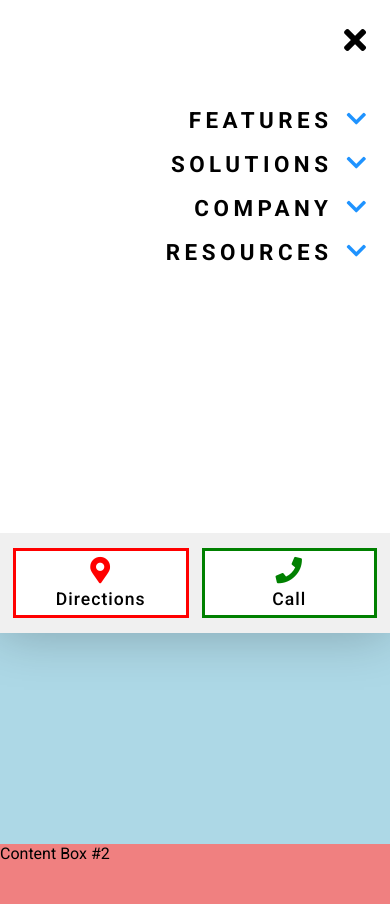
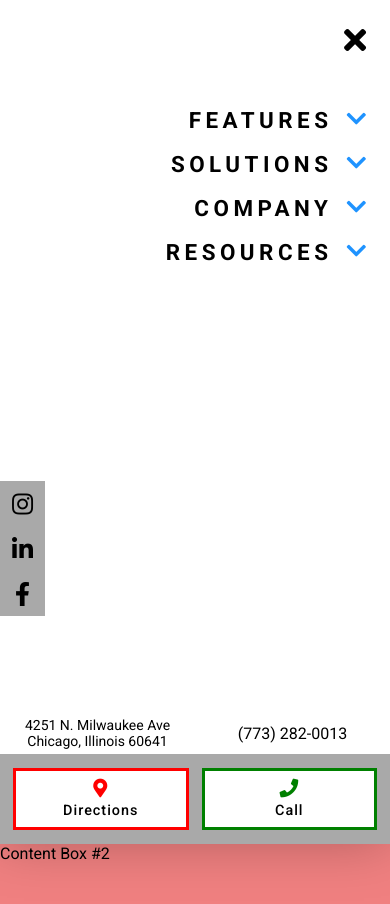
Before and after one commit to aalbareedi/frontend-practice, a plain HTML site: page mobileSite1/index.html in a window 390 px wide. Shown: the top 904 px of the page. Drawn offline with Linux system fonts and the light colour scheme.

Commit message:
mobile side nav

```diff
--- a/mobileSite1/mobile1.html
+++ b/mobileSite1/index.html
@@ -22,10 +22,6 @@
       rel="stylesheet"
     />
   </head>
-  <!-- <div class="directionsText">
-            4251 N. Milwaukee Ave Chicago, Illinois 60641
-          </div> -->
-  <!-- <div class="callText">(773) 282-0013</div> -->
   <body>
     <nav class="mainSiteNavbar">
       <div class="navLogo">
@@ -55,7 +51,20 @@
         </div>
       </div>
 
-      <div class="sideNavSocial">
+      <div class="sideNavSocialMedia">
+        <div class="socialMediaIcon"><i class="fab fa-instagram"></i></div>
+        <div class="socialMediaIcon"><i class="fab fa-linkedin-in"></i></i></div>
+        <div class="socialMediaIcon"><i class="fab fa-facebook-f"></i></i></div>
+      </div>
+
+      <div class="sideNavContact">
+        <div class="contactInfo">
+          <div class="address">
+            4251 N. Milwaukee Ave Chicago, Illinois 60641
+          </div>
+          <div class="phoneNumber">(773) 282-0013</div>
+        </div>
+        <div class="contactBtns">
           <button class="contactBtn" id="directionsBtn">
             <i class="fas fa-map-marker-alt contactIcon directionsIcon"></i
             >Directions
@@ -64,6 +73,7 @@
           <button class="contactBtn" id="callBtn">
             <i class="fas fa-phone contactIcon callIcon"></i>Call
           </button>
+        </div>
       </div>
     </div>
 
--- a/mobileSite1/style.css
+++ b/mobileSite1/style.css
@@ -45,7 +45,7 @@
   background-color: #fff;
   position: fixed;
   width: 100%;
-  height: 75%;
+  height: 100vh;
   top: 0;
   right: 0;
   box-shadow: -1px 0 50px rgba(0, 0, 0, 0.25);
@@ -71,6 +71,7 @@
 .sideNavOpt {
   width: 100%;
   padding: 9px 24px;
+  cursor: pointer;
   display: flex;
   justify-content: flex-end;
 }
@@ -90,37 +91,74 @@
   margin-left: 14px;
   margin-top: 1px;
 }
-.sideNavSocial {
-  background-color: #f0f0f0;
+.sideNavSocialMedia {
+  background-color: orange;
+  position: absolute;
+  left: 0;
+  bottom: 27%;
+  width: 45px;
   display: flex;
-  justify-content: space-evenly;
+  flex-direction: column;
+  justify-content: space-between;
+}
+.socialMediaIcon {
+  background-color: darkgray;
+  width: 100%;
+  height: 45px;
+  display: flex;
+  justify-content: center;
   align-items: center;
+  font-size: 1.5em;
+  cursor: pointer;
+}
+.socialMediaIcon:active {
+  font-size: 1.8em;
+}
+.sideNavContact {
   width: 100%;
   position: absolute;
   bottom: 0;
-  height: 100px;
 }
-
-.callBox {
+.contactInfo {
+  display: flex;
+  padding-bottom: 5px;
+}
+.address {
+  /* background-color: pink; */
+  width: 50%;
+  text-align: center;
+  font-size: 14px;
+}
+.phoneNumber {
+  /* background-color: orange; */
   width: 50%;
   display: flex;
-  flex-direction: column;
-  justify-content: flex-end;
+  align-items: center;
+  justify-content: center;
+}
+.contactBtns {
+  background-color: darkgray;
+  height: 90px;
+  display: flex;
+  justify-content: space-evenly;
   align-items: center;
 }
 .contactBtn {
   background-color: white;
   cursor: pointer;
   font-weight: 500;
-  height: 70px;
+  height: 62px;
   width: 45%;
   outline: none;
   display: flex;
   flex-direction: column;
   justify-content: center;
   align-items: center;
-  font-size: 1.1em;
+  font-size: 0.9em;
   letter-spacing: 1px;
+}
+.contactBtn:active .contactIcon {
+  font-size: 1.6em;
 }
 #directionsBtn {
   border: 3px solid red;
@@ -129,15 +167,15 @@
   border: 3px solid green;
 }
 .contactIcon {
-  font-size: 1.5em;
   margin-bottom: 5px;
-  color: #2c4bff;
 }
 .directionsIcon {
   color: red;
+  font-size: 1.3em;
 }
 .callIcon {
   color: green;
+  font-size: 1.3em;
 }
 /*************** CONTENT ***************/
 .contentBox2 {
```
Lines whose indentation alone changed are shown as unchanged.
